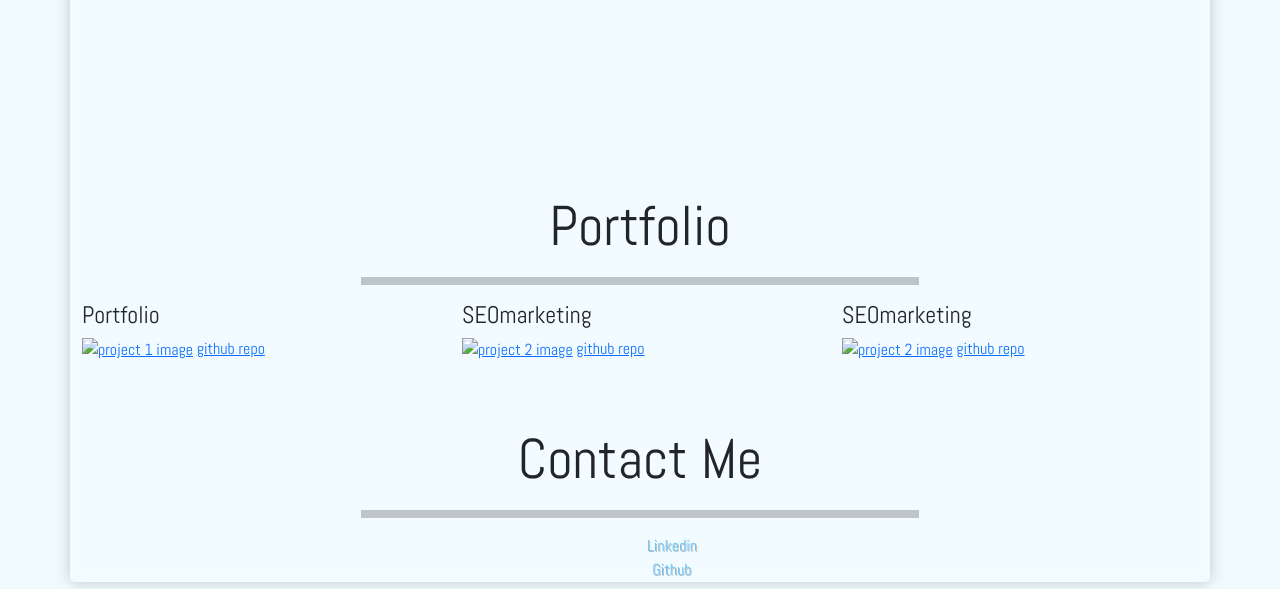
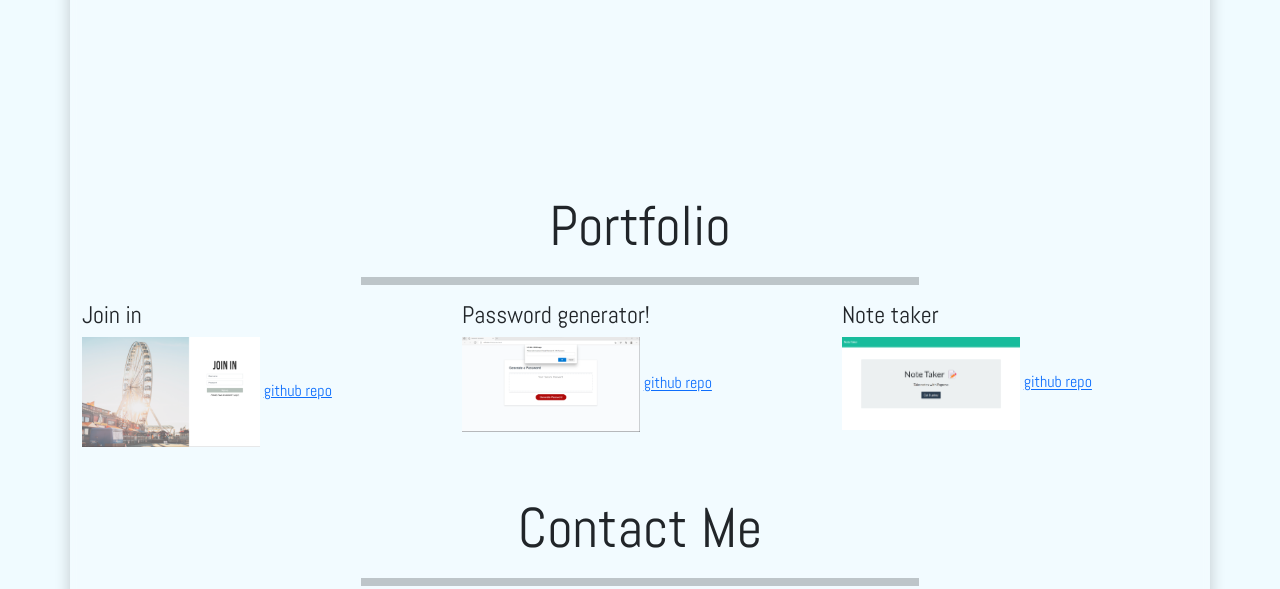
Before and after one commit to Bertokeys1/Alberto-B-Portfolio, a plain HTML site: page index.html in a window 1280 px wide. Shown: the part 461-1050 px from the top of the page. Drawn offline with nearby package versions, Linux system fonts and the light colour scheme.

Commit message:
added project pictures

```diff
--- a/assets/stylesheet.css
+++ b/assets/stylesheet.css
@@ -12,7 +12,6 @@ body {
   box-shadow: 0 0 1rem 0 rgba(0, 0, 0, 0.2);
   border-radius: 5px;
   background-color: rgba(255, 255, 255, 0.15);
-
   backdrop-filter: blur(5px);
 }
 
--- a/index.html
+++ b/index.html
@@ -41,8 +41,8 @@
             </div>
             <div class=" myInfo row d-flex">
                 <div class="myInfo col-lg-4">
-                    <img src="./assets/images/Portfolio-pic.jpg" class="img-fluid w-50 mx-auto"
-                        style="border-radius: 50%" alt="about me pic" />
+                    <img src="/images/Portfolio-pic.jpg" class="img-fluid w-50 mx-auto"
+                        style="border-radius: 50%" alt="about me pic"/>
                 </div>
 
                 <div class="myInfo col-lg-6">
@@ -70,22 +70,25 @@
                     </div>
                     <div class="projectItems row">
                         <section class="col-lg-4">
-                            <h4>Portfolio</h4>
-                            <a target=_blank href="https://bertokeys1.github.io/HW2Portfolio/"><img
-                                    src="./assets/images/portfolio.png" alt="project 1 image" /></a>
-                            <a target=_blank href="https://github.com/Bertokeys1/HW2Portfolio">github repo</a></p>
+                            <h4>Join in</h4>
+                            <a target=_blank href="https://join-in-app.herokuapp.com/"><img
+                                class="img-fluid w-50 mx-auto"
+                                    src="/images/JoinIn.png" alt="project 1 image" /></a>
+                            <a target=_blank href="https://github.com/kelseybrianne/full-stack-app">github repo</a>
                         </section>
                         <section class="col-4">
-                            <h4>SEOmarketing</h4>
-                            <a target=_blank href="https://bertokeys1.github.io/SEOmarketing/"><img
-                                    src="./assets/images/SEOMarketing.png" alt="project 2 image" /></a>
-                            <a target=_blank href="https://github.com/Bertokeys1/SEOmarketing">github repo</a></p>
+                            <h4>Password generator!</h4>
+                            <a target=_blank href="https://bertokeys1.github.io/Password-generator/"><img
+                                class="img-fluid w-50 mx-auto"
+                                    src="/images/passwordGen.png" alt="project 2 image" /></a>
+                            <a target=_blank href="https://github.com/Bertokeys1/Password-generator">github repo</a>
                         </section>
                         <section class="col-4">
-                            <h4>SEOmarketing</h4>
-                            <a target=_blank href="https://bertokeys1.github.io/SEOmarketing/"><img
-                                    src="./assets/images/SEOMarketing.png" alt="project 2 image" /></a>
-                            <a target=_blank href="https://github.com/Bertokeys1/SEOmarketing">github repo</a></p>
+                            <h4>Note taker</h4>
+                            <a target=_blank href="https://enigmatic-plains-20871.herokuapp.com/"><img
+                                class="img-fluid w-50 mx-auto"
+                                    src="/images/noteTaker.png" alt="project 2 image" /></a>
+                            <a target=_blank href="https://enigmatic-plains-20871.herokuapp.com/">github repo</a>
                         </section>
                     </div>
 
```
Also changed, not shown: images/JoinIn.png (added), images/noteTaker.png (added), images/passwordGen.png (added), 2 other files.
